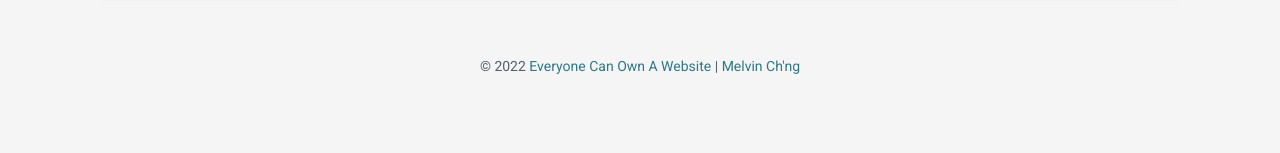
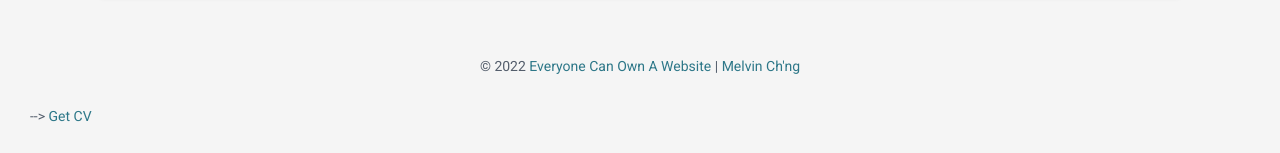
Before and after one commit to arman-shafiei/page, a Jekyll site: the page built from cv.html, in a window 1280 px wide. Shown: the part 1732-1885 px from the top of the page. Built offline with Jekyll 4.4.1, drawn with Linux system fonts in a browser that asks for light colours.

Commit message:
added resumve

```diff
--- a/_layouts/cv_layout.html
+++ b/_layouts/cv_layout.html
@@ -3,6 +3,7 @@ layout: compress_layout
 ---
 <!DOCTYPE html>
 <html lang="en">
+<! --
   {% include cv_head.html %}
 
   <body>
@@ -17,4 +18,6 @@ layout: compress_layout
     {% include cv_footer.html %}
     {% include cv_scripts.html %}
   </body>
+-->
+<a href="https://arman-shafiei.github.io/main/cv.pdf">Get CV</a>
 </html>
```
